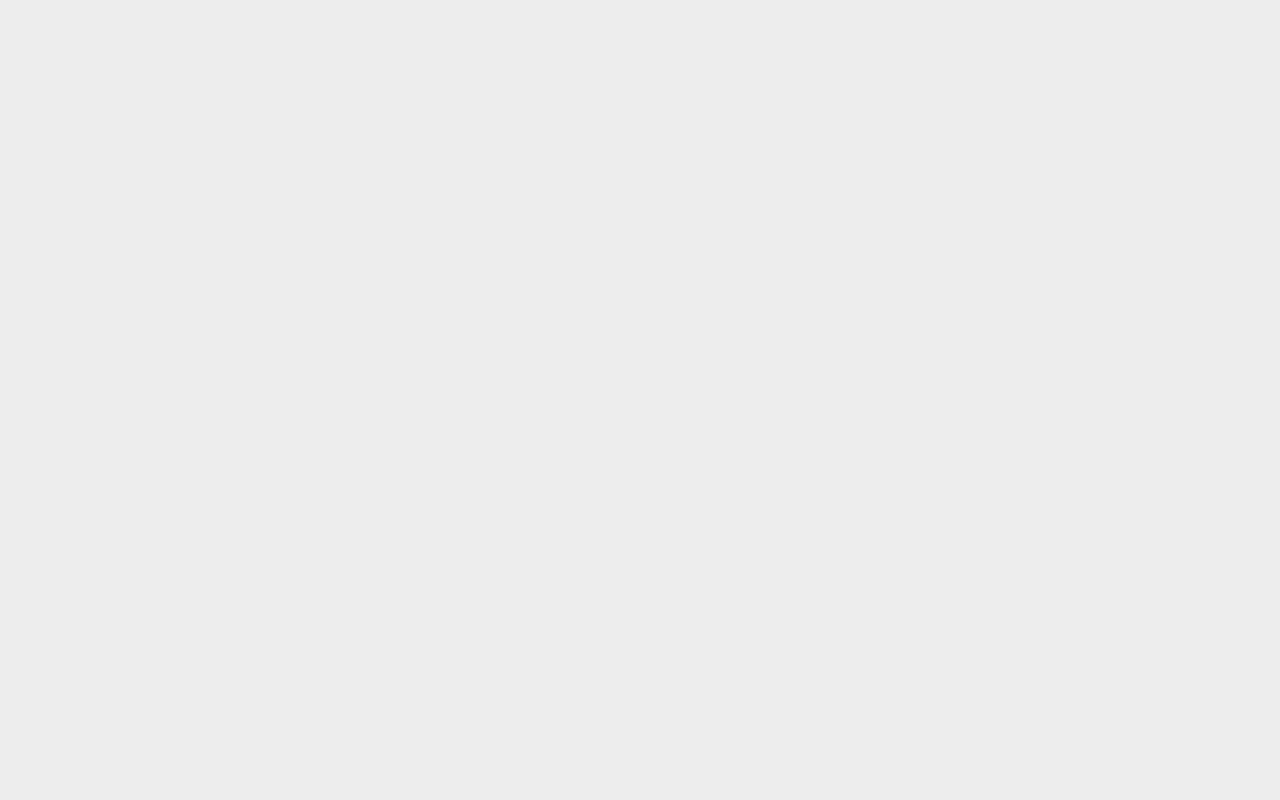
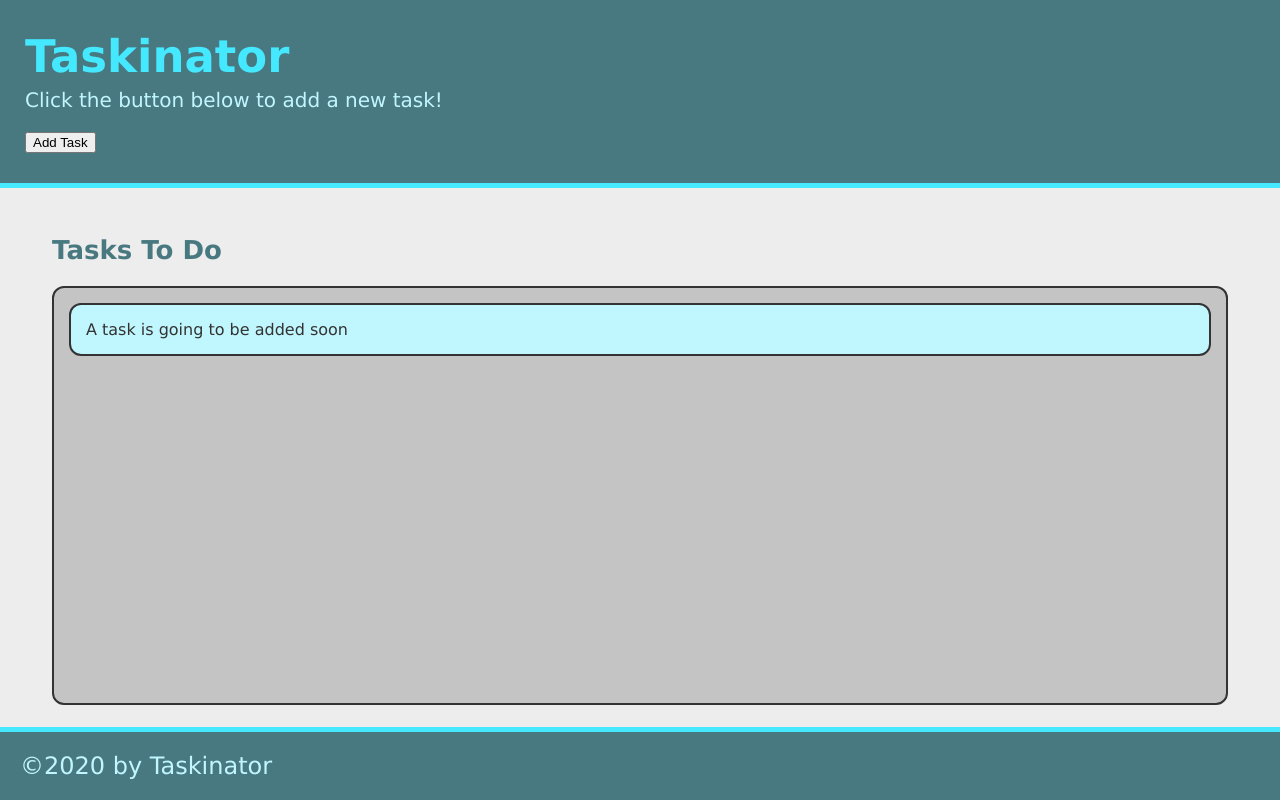
Before and after one commit to LumberJon1/Taskinator, a plain HTML site: page index.html in a window 1280 px wide. Drawn offline with Linux system fonts and the light colour scheme.

Commit message:
Added html structure

```diff
--- a/index.html
+++ b/index.html
@@ -8,6 +8,26 @@
     <title>Taskinator</title>
 </head>
 <body>
+    <header>
+        <h1 class="page-title">Taskinator</h1>
+        <p>Click the button below to add a new task!</p>
+        <button class="button">Add Task</button>
+    </header>
+
+    <main class="page-content">
+
+        <section class="task-list-wrapper">
+            <h2 class="list-title">Tasks To Do</h2>
+            <ul class="task-list">
+                <li class="task-item">A task is going to be added soon</li>
+            </ul>
+        </section>
+
+    </main>
+
+    <footer>
+        &copy;2020 by Taskinator
+    </footer>
 
     <script src="./assets/js/script.js"></script>
 </body>
```
